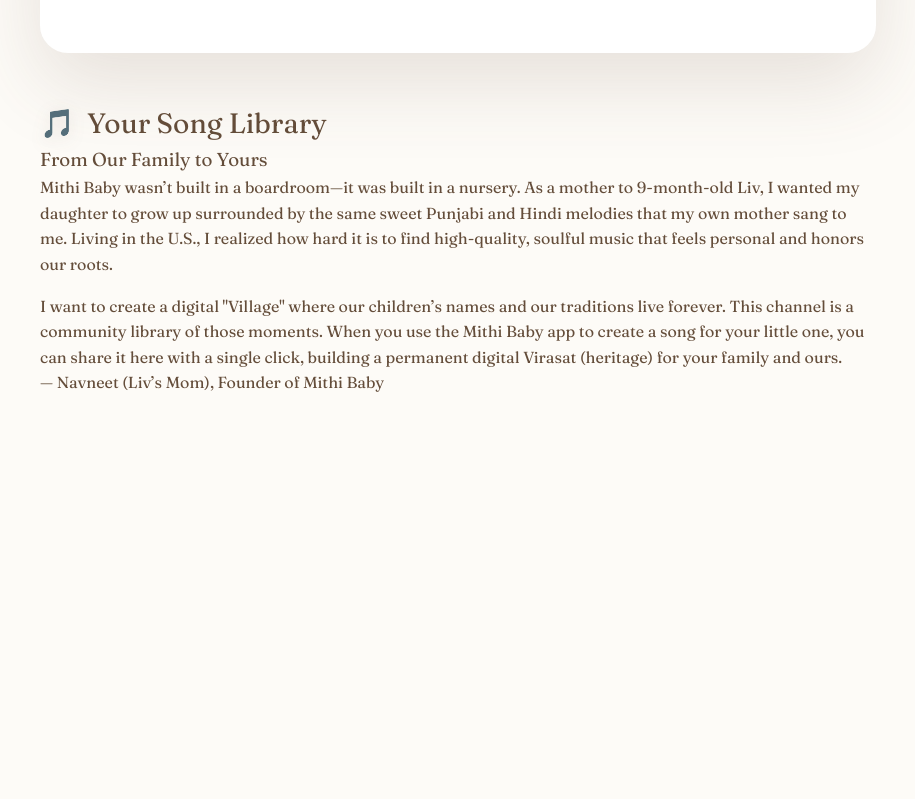
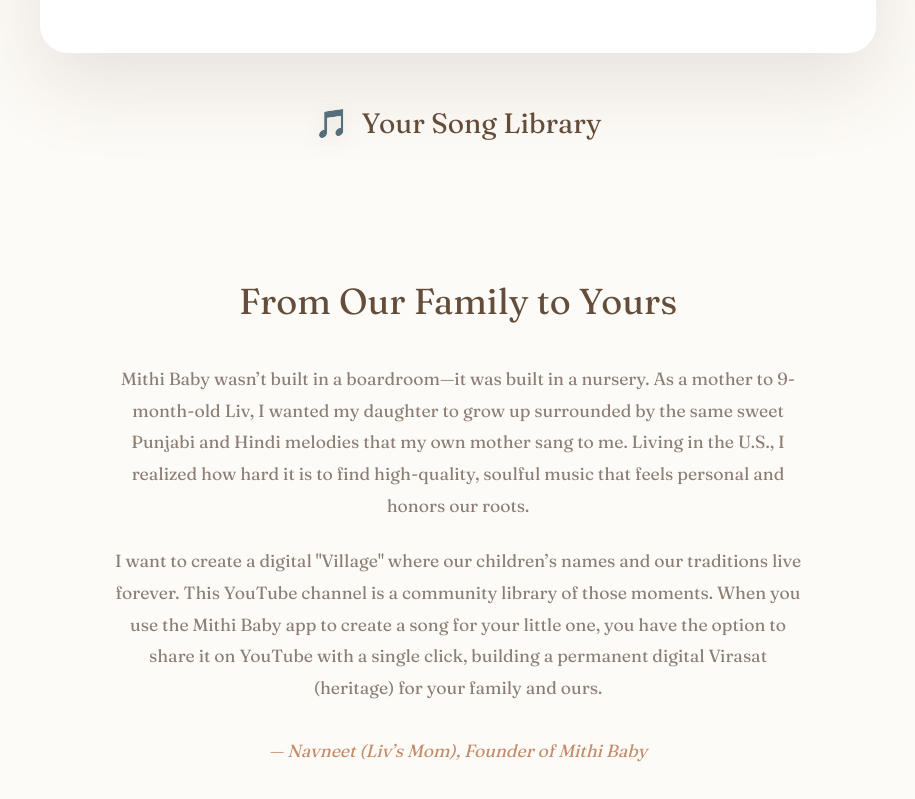
Before and after one commit to japnik/mithi-baby, a plain HTML site: page frontend/index.html in a window 1280 px wide. Shown: the part 1514-2313 px from the top of the page, without its empty margins (182-1097 px from the left). Before the commit the page ends 1942 px from the top, so only its background shows below. Drawn offline with nearby package versions, Linux system fonts and the light colour scheme; no server answers; a script that the page names is missing.

Commit message:
style: center align library/about sections and update story text

```diff
--- a/frontend/css/styles.css
+++ b/frontend/css/styles.css
@@ -841,6 +841,14 @@
     animation: fadeInUp 0.6s ease-out 0.4s backwards;
 }
 
+.library-header {
+    display: flex;
+    justify-content: center;
+    align-items: center;
+    gap: 0.75rem;
+    margin-bottom: 2rem;
+}
+
 .library-title {
     display: flex;
     align-items: center;
@@ -848,6 +856,39 @@
     font-size: 1.75rem;
     font-weight: 600;
     color: var(--text-dark);
+}
+
+/* About Us Section */
+.about-section {
+    margin-top: 6rem;
+    text-align: center;
+    animation: fadeInUp 0.6s ease-out 0.6s backwards;
+}
+
+.about-header {
+    font-family: 'Fraunces', serif;
+    font-size: 2.25rem;
+    color: var(--logo-brown);
+    margin-bottom: 2rem;
+}
+
+.about-content {
+    max-width: 700px;
+    margin: 0 auto;
+    color: var(--text-light);
+    font-size: 1.1rem;
+    line-height: 1.8;
+}
+
+.about-content p {
+    margin-bottom: 1.5rem;
+}
+
+.about-quote {
+    font-style: italic;
+    font-weight: 600;
+    color: var(--logo-clay);
+    margin-top: 2rem;
 }
 
 .library-icon {
--- a/frontend/index.html
+++ b/frontend/index.html
@@ -150,12 +150,13 @@
                     mother sang to me. Living in the U.S., I realized how hard it is to find high-quality, soulful music
                     that feels personal and honors our roots.
                 </p>
-                <p style="margin-top: 1rem;">
+                <p>
                     I want to create a digital "Village" where our children’s names and our traditions live forever.
-                    This channel
+                    This YouTube channel
                     is a community library of those moments. When you use the Mithi Baby app to create a song for your
                     little one,
-                    you can share it here with a single click, building a permanent digital Virasat (heritage) for your
+                    you have the option to share it on YouTube with a single click, building a permanent digital Virasat
+                    (heritage) for your
                     family and ours.
                 </p>
                 <div class="about-quote">
```
Also changed, not shown: 1 other file.
